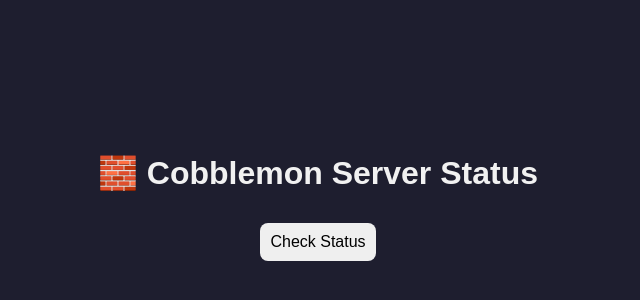
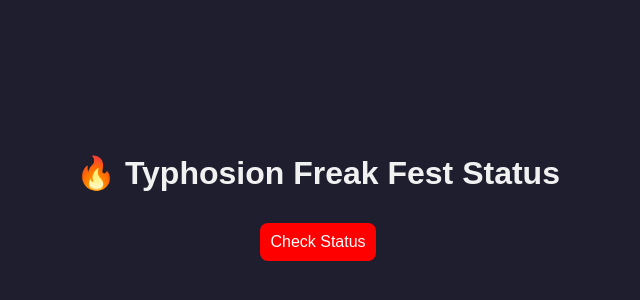
Before and after one commit to aphaang/cobblemon-status, a plain HTML site: page index.html in a window 1280 px wide. Shown: the part 196-496 px from the top of the page, without its empty margins (322-962 px from the left). Drawn offline with Linux system fonts and the light colour scheme.

Commit message:
Update index.html

```diff
--- a/index.html
+++ b/index.html
@@ -29,9 +29,9 @@
   </style>
 </head>
 <body>
-  <h1>🧱 Cobblemon Server Status</h1>
+  <h1>🔥 Typhosion Freak Fest Status</h1>
   <!--<input type="text" id="ipInput" placeholder="Enter IP (e.g. 123.45.67.89:25565)" />-->
-  <button onclick="checkStatus()">Check Status</button>
+  <button onclick="checkStatus()" style="background: red; color:white;">Check Status</button>
   <div class="result" id="statusResult"></div>
 
   <script>
@@ -54,7 +54,7 @@
           resultDiv.innerHTML = `
             ✅ <b>Online!</b><br>
             🎮 ${data.players.online}/${data.players.max} players<br>
-            📛 MOTD: ${data.motd.clean}
+            ${data.player.list}<br>
           `;
         } else {
           resultDiv.innerText = "❌ Server is offline.";
```
